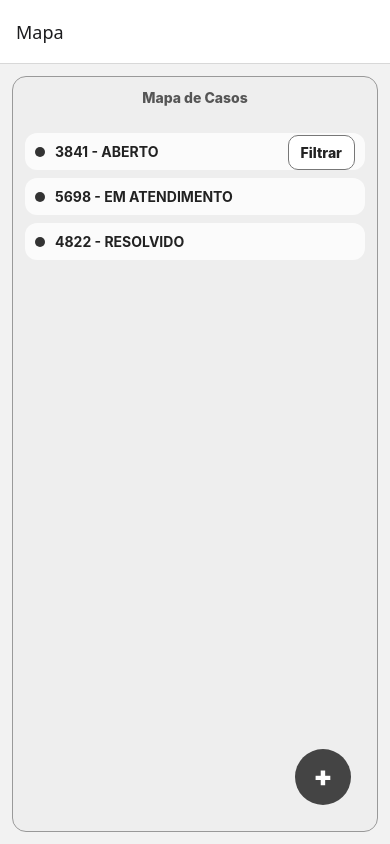
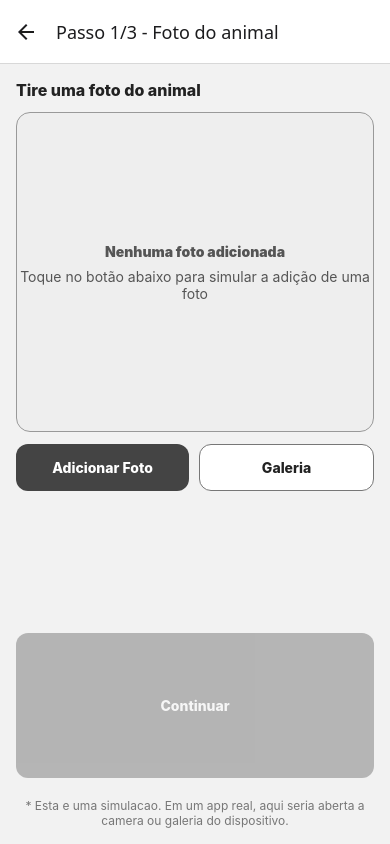
Before and after one commit to alfenir80/caodoado, a React Native app: screen /NewCasePhoto in a window 390 px wide. Built offline with nearby package versions, Linux system fonts and the light colour scheme.

Commit message:
feat: nova tela

```diff
--- a/src/navigation/AppNavigator.tsx
+++ b/src/navigation/AppNavigator.tsx
@@ -1,9 +1,11 @@
 import React from "react";
 import { createNativeStackNavigator } from "@react-navigation/native-stack";
 import { MapScreen } from "../screens/MapScreen";
+import { NewCasePhotoScreen } from "../screens/NewCasePhotoScreen";
 
 export type RootStackParamList = {
   Map: undefined;
+  NewCasePhoto: undefined;
 };
 
 const Stack = createNativeStackNavigator<RootStackParamList>();
@@ -13,6 +15,8 @@ export const AppNavigator = () => {
     <Stack.Navigator>
       <Stack.Screen name="Map" component={MapScreen}
         options={{ title: "Mapa"}}/>
+      <Stack.Screen name="NewCasePhoto" component={NewCasePhotoScreen}
+        options={{ title: "Passo 1/3 - Foto do animal"}}/>
     </Stack.Navigator>
   );
 };
--- a/src/screens/MapScreen.tsx
+++ b/src/screens/MapScreen.tsx
@@ -1,5 +1,9 @@
 import React from "react";
 import { View, Text, StyleSheet, Pressable, FlatList } from "react-native";
+import type { NativeStackScreenProps } from "@react-navigation/native-stack";
+import type { RootStackParamList } from "../navigation/AppNavigator";
+
+type Props = NativeStackScreenProps<RootStackParamList, "Map">;
 
 type CasePin = {
   id: string;
@@ -12,7 +16,7 @@ const mockPins: CasePin[] = [
   { id: "4822", status: "RESOLVIDO" },
 ];
 
-export function MapScreen() {
+export function MapScreen({ navigation }: Props) {
   return (
    <View style={styles.container}>
      <View style={styles.mapBox}>
@@ -32,7 +36,7 @@ export function MapScreen() {
         <Pressable style={styles.filterBtn} onPress={() => console.log("Filter pressed")}>
           <Text style={styles.filterTxt}>Filtrar</Text>
         </Pressable>
-        <Pressable style={styles.fab} onPress={() => console.log("FAB pressed")}>
+        <Pressable style={styles.fab} onPress={() => navigation.navigate("NewCasePhoto")}>
           <Text style={styles.fabTxt}>+</Text>
         </Pressable>
       </View>
--- /dev/null
+++ b/src/screens/NewCasePhotoScreen.tsx
@@ -0,0 +1,120 @@
+import React, { useState } from "react";
+import { View, Text, StyleSheet, Pressable } from "react-native";
+import type { NativeStackScreenProps } from "@react-navigation/native-stack";
+import type { RootStackParamList } from "../navigation/AppNavigator";
+
+type Props = NativeStackScreenProps<RootStackParamList, "NewCasePhoto">;
+
+export function NewCasePhotoScreen({ navigation }: Props) {
+  const [photoCount, setPhotoCount] = useState(0);
+
+  const addMockPhoto = () => setPhotoCount((c) => Math.min(c + 1, 3));
+
+  return (
+    <View style={styles.container}>
+      <Text style={styles.title}>Tire uma foto do animal</Text>
+
+      <View style={styles.previewBox}>
+        {photoCount === 0 ? (
+          <>
+            <Text style={styles.previewTitle}>Nenhuma foto adicionada</Text>
+            <Text style={styles.small}>
+              Toque no botão abaixo para simular a adição de uma foto
+            </Text>
+          </>
+        ) : (
+          <Text style={styles.previewTitle}>{photoCount} foto(s) adicionada(s)</Text>
+        )}
+      </View>
+
+      <View style={styles.row}>
+        <Pressable
+          style={[styles.primaryBtn, photoCount >= 3 && styles.disable]}
+          onPress={addMockPhoto}
+          disabled={photoCount >= 3}
+        >
+          <Text style={styles.primaryTxt}>Adicionar Foto</Text>
+        </Pressable>
+
+        <Pressable
+          style={[styles.secondBtn, photoCount >= 3 && styles.disable]}
+          onPress={addMockPhoto}
+          disabled={photoCount >= 3}
+        >
+          <Text style={styles.secondTxt}>Galeria</Text>
+        </Pressable>
+      </View>
+
+      <View style={styles.spacer} />
+
+      <Pressable
+        style={[styles.primaryBtn, photoCount === 0 && styles.disable]}
+        disabled={photoCount === 0}
+        onPress={() => navigation.goBack()}
+      >
+        <Text style={styles.primaryTxt}>Continuar</Text>
+      </Pressable>
+
+      <Text style={styles.hint}>
+        * Esta e uma simulacao. Em um app real, aqui seria aberta a camera ou galeria do dispositivo.
+      </Text>
+    </View>
+  );
+}
+
+const styles = StyleSheet.create({
+  container: { flex: 1, padding: 16, gap: 12 },
+  title: { fontSize: 16, fontWeight: "800", color: "#222" },
+
+  previewBox: {
+    flex: 1,
+    minHeight: 320,
+    borderWidth: 1,
+    borderColor: "#999",
+    borderRadius: 14,
+    backgroundColor: "#eee",
+    justifyContent: "center",
+    alignItems: "center",
+    gap: 8,
+  },
+  previewTitle: { color: "#555", fontWeight: "900" },
+  small: { color: "#555", textAlign: "center" },
+
+  row: {
+    flexDirection: "row",
+    gap: 10,
+  },
+
+  primaryBtn: {
+    flex: 1,
+    paddingVertical: 14,
+    backgroundColor: "#444",
+    borderRadius: 12,
+    alignItems: "center",
+    justifyContent: "center",
+  },
+  primaryTxt: { color: "#fff", fontWeight: "800" },
+
+  secondBtn: {
+    flex: 1,
+    paddingVertical: 14,
+    backgroundColor: "#fff",
+    borderRadius: 12,
+    borderWidth: 1,
+    borderColor: "#777",
+    alignItems: "center",
+    justifyContent: "center",
+  },
+  secondTxt: { color: "#222", fontWeight: "800" },
+
+  disable: { opacity: 0.35 },
+
+  spacer: { flex: 1, justifyContent: "flex-end" },
+
+  hint: {
+    fontSize: 12,
+    color: "#777",
+    textAlign: "center",
+    marginTop: 8,
+  },
+});
```
